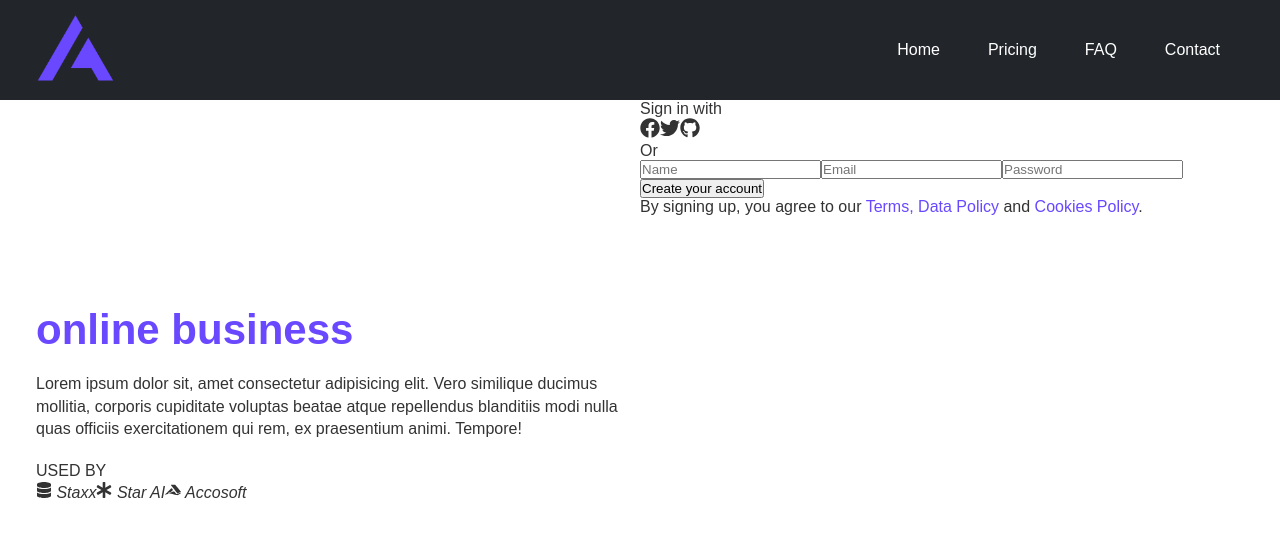
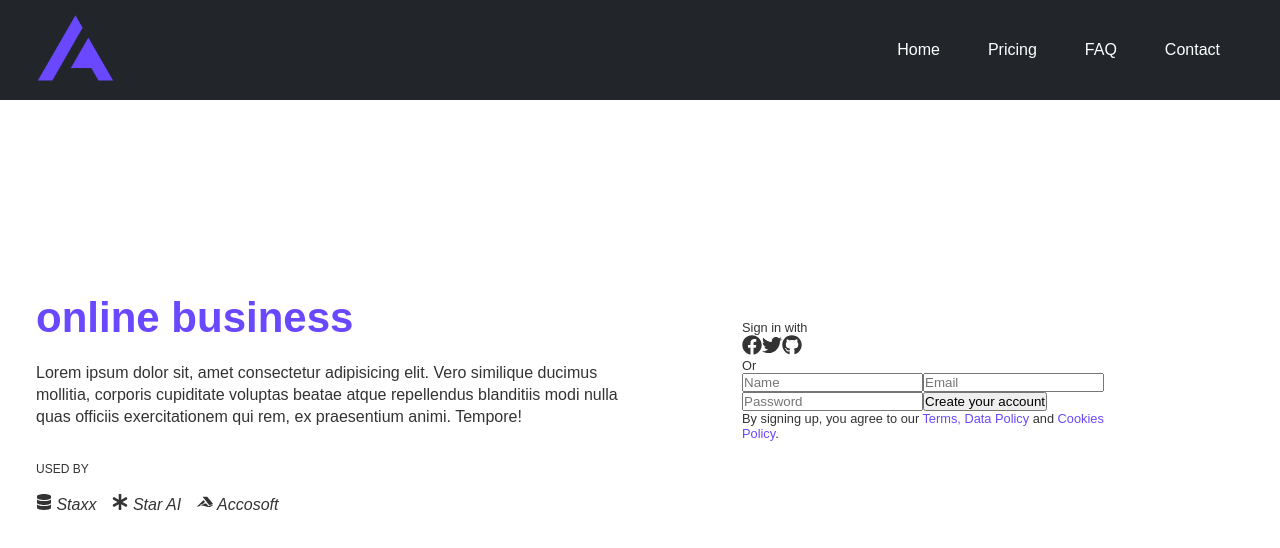
Before and after one commit to SlavikLiabin/online-business-router, a React (Create React App) app: page / in a window 1280 px wide. Shown: the top 548 px of the page. Built offline with nearby package versions, Linux system fonts and the light colour scheme.

Commit message:
herostylescont

```diff
--- a/src/components/HeroStyles.css
+++ b/src/components/HeroStyles.css
@@ -35,3 +35,34 @@
   line-height: 1.4;
   margin-top: 1.2rem;
 }
+
+.hero .used-by p {
+  color: var(--lightgrey);
+  font-size: 12px;
+  margin: 2rem 0 1rem 0;
+}
+
+.hero .col-1 .icons i {
+  color: var(--grey);
+  padding-right: 1rem;
+}
+
+.hero .col-2 {
+  padding: 1rem;
+  height: 70vh;
+  display: flex;
+  flex-direction: column;
+  justify-content: center;
+  font-size: 0.8rem;
+}
+
+.hero .col-2 p {
+  color: var(--grey);
+}
+
+.hero .form-layout {
+  width: 400px;
+  margin: auto;
+  background-color: #fff;
+  border-radius: 6px;
+}
```
